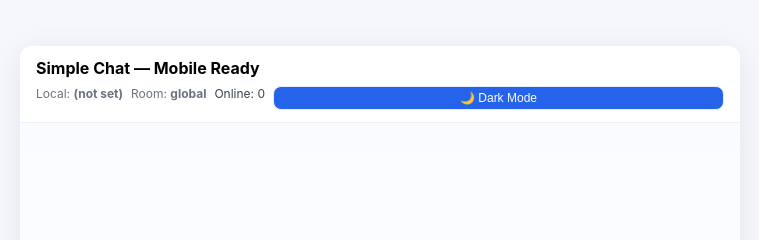
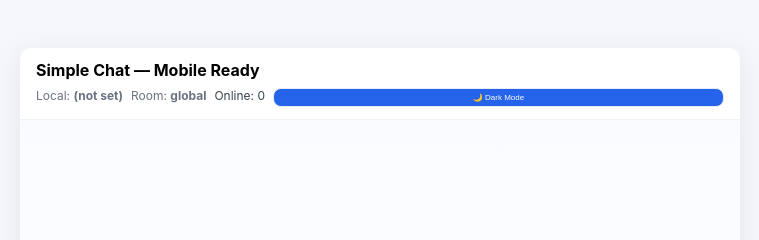
Before and after one commit to chatapp00001-jpg/sinple-chat-app, a plain HTML site: page index.html in a window 1280 px wide. Shown: the top 240 px of the page, 260-1019 px from the left. Drawn offline with Linux system fonts and the light colour scheme; no server answers.

Commit message:
Update index.html

```diff
--- a/index.html
+++ b/index.html
@@ -161,7 +161,7 @@
       <div class="small">Room: <strong id="roomName">global</strong></div>
       <div class="online-list">Online: <span id="onlineCount">0</span></div>
       <div class="typing" id="typingEl" style="display:none">typing...</div>
-      <button id="darkModeBtn" style="margin-left:auto;padding:4px 8px;font-size:12px;">🌙 Dark Mode</button>
+      <button id="darkModeBtn" style="margin-left:auto;padding:4px 8px;font-size:8px;">🌙 Dark Mode</button>
     </div>
   </header>
 
```
